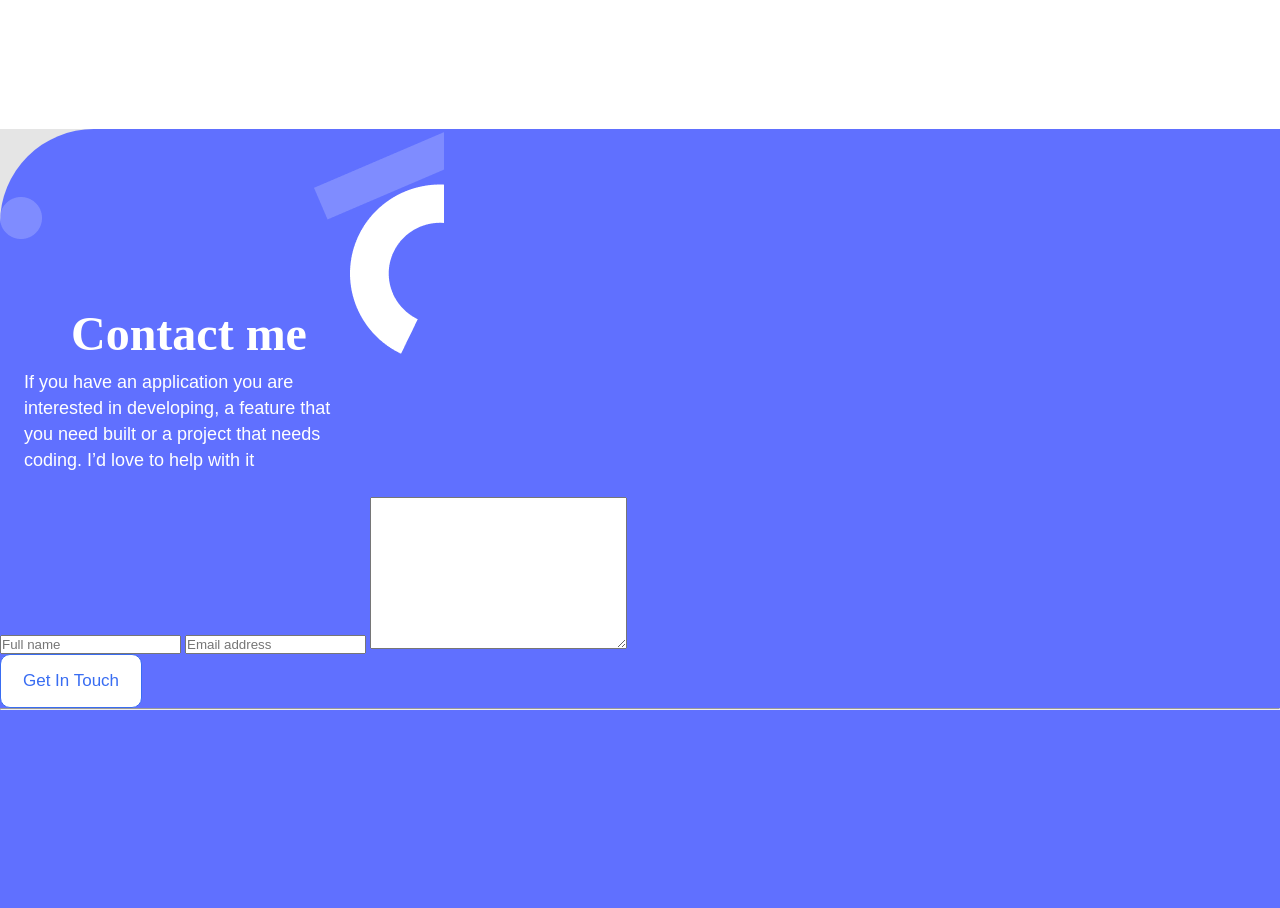
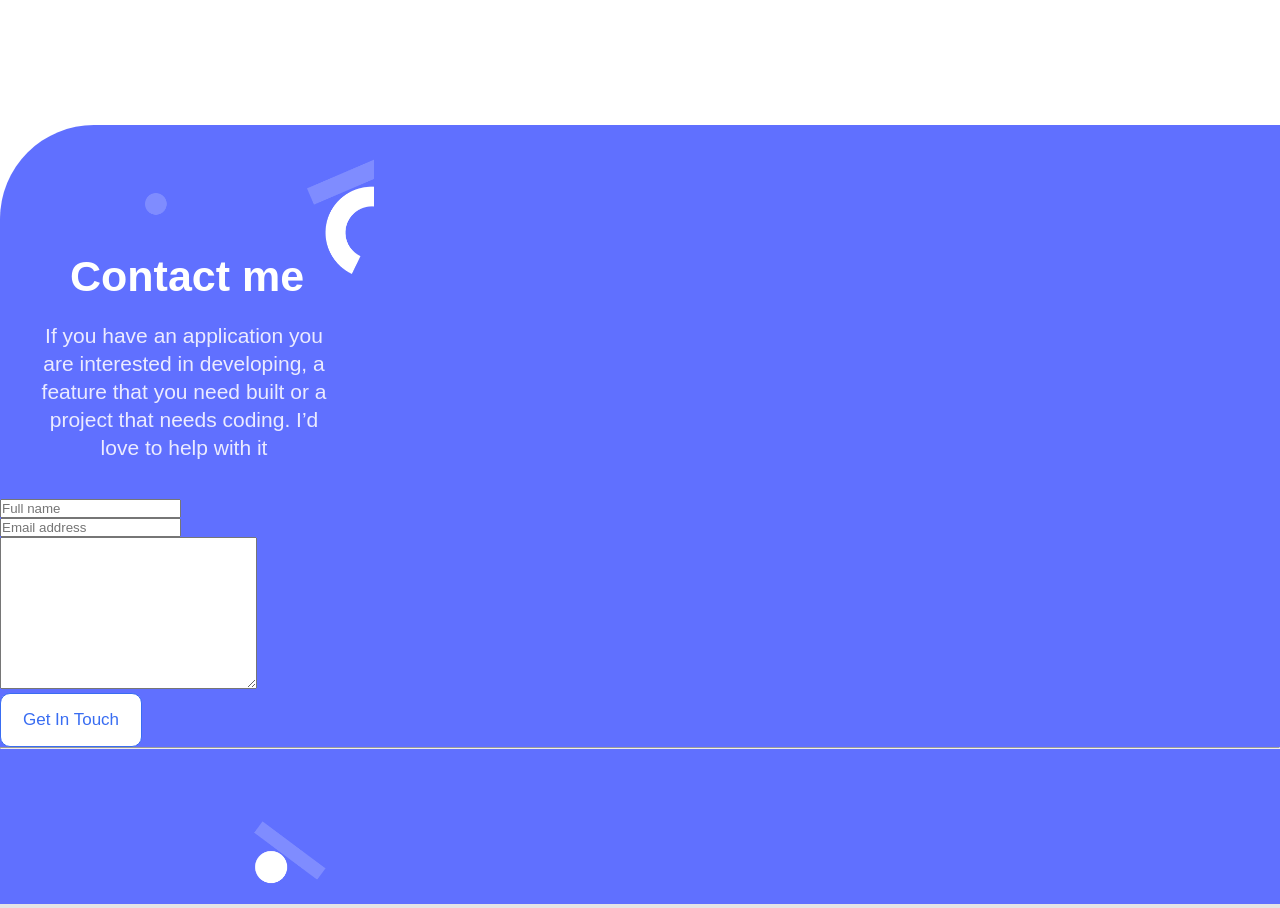
Before and after one commit to Kayonga99/My-Portfolio, a website: page index.html in a window 1280 px wide. Shown: the part 4600-5508 px from the top of the page. Drawn offline with Linux system fonts and the light colour scheme.

Commit message:
Add margin-top

```diff
--- a/style.css
+++ b/style.css
@@ -217,7 +217,7 @@ h1 {
 
 .card-list-5 {
   background-color: #fff;
-  height: 1263px;
+  height: 1346px;
   margin-top: 114px;
   border-top-right-radius: 94px;
 }
@@ -338,34 +338,41 @@ h1 {
   background-image: url(./photos/contact-form.png);
   background-color: #6070FF;
   background-repeat: no-repeat;
-  background-position: cover;
+  background-position: 145px 33px;
   height: 779px;
   border-top-left-radius: 94px;
+  background-size: 229px;
+  margin-top: -87px;
 }
+
 .contact-me {
   height: 56px;
-  padding-top: 179px;
-  font-family: 'Poppins';
+  padding-top: 125px;
+  font-family: 'Poppins', sans-serif;
   font-weight: 700;
-  width: 336px;
-  font-size: 48px;
+  width: 332px;
+  font-size: 43px;
   line-height: 52px;
-  text-align: center;
   display: flex;
-  text-align: center;
-  padding-left: 71px;
+  padding-left: 70px;
   color: #FFFFFF;
 }
+
 .form-prg {
-  padding-top: 49px;
-  width: 355px;
-  padding-left: 24px;
-  font-family: 'Poppins', sans-serif;
-  font-style: normal;
-  font-weight: 400;
-  font-size: 18px;
-  line-height: 26px;
-  color: #fff;
-  padding-bottom: 12px;
-  margin: 12px 0;
+      padding-top: 72px;
+      width: 342px;
+      padding-left: 30px;
+      font-family: 'Poppins', sans-serif;
+      font-weight: 400;
+      font-size: 21px;
+      padding-right: 4px;
+      line-height: 28px;
+      color: #EBEBFF;
+      text-align: center;
+      padding-bottom: 37px;
 }
+
+input {
+  display: flex;
+
+}
```
